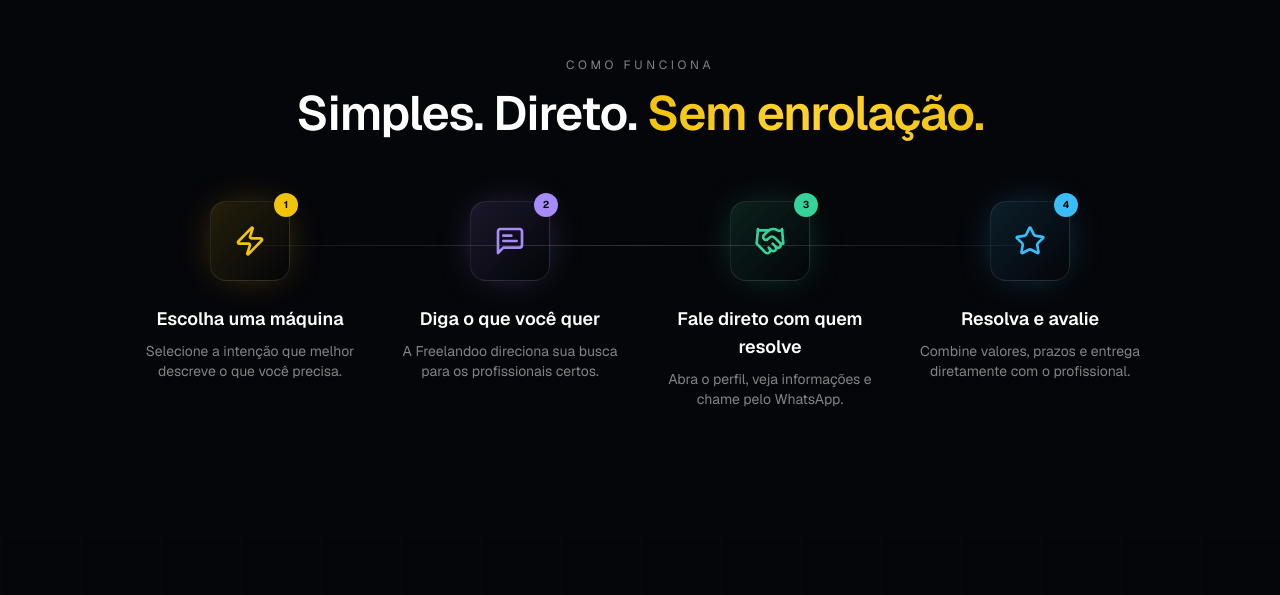
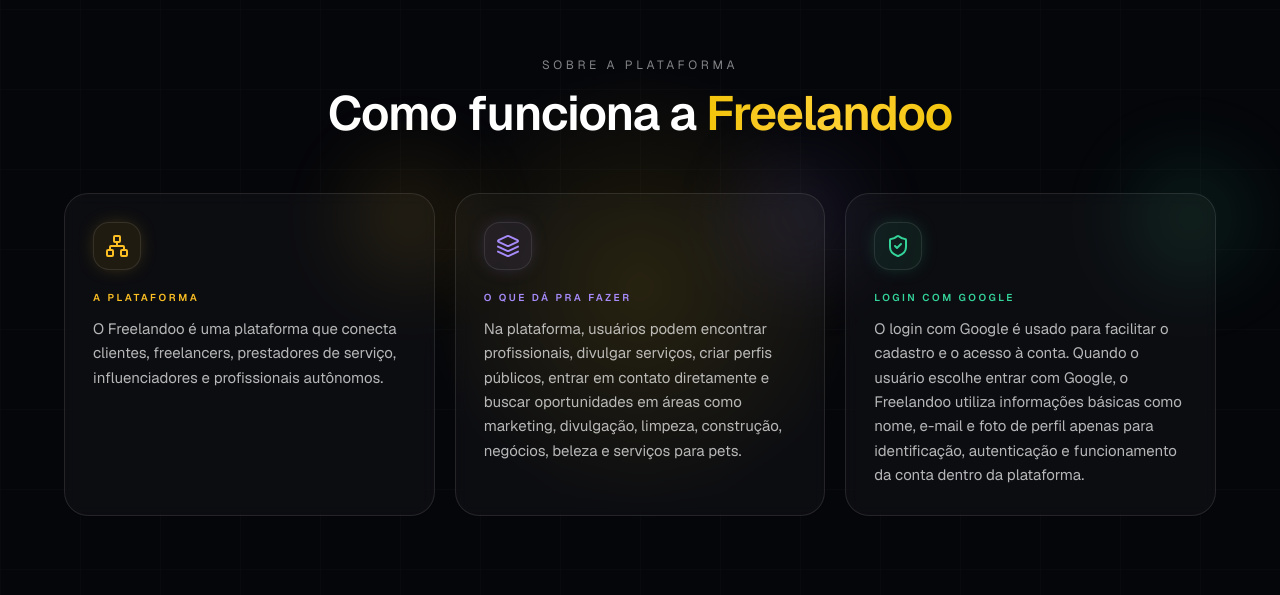
Before and after one commit to freelandoo/freelandoo-frontend, a Next.js app: page / in a window 1280 px wide. Shown: the part 3385-3980 px from the top of the page. Built offline with nearby package versions, Linux system fonts and the light colour scheme; no server answers.

Commit message:
feat(home): adiciona seção 'Como funciona a Freelandoo' após o ranking

```diff
--- a/app/(with-footer)/page.tsx
+++ b/app/(with-footer)/page.tsx
@@ -10,6 +10,7 @@ import {
   TrustSection,
   ForProfessionalsSection,
   AffiliatesSection,
+  AboutFreelandooSection,
   FinalCTASection,
 } from "@/components/home"
 
@@ -46,6 +47,7 @@ export default function HomePage() {
       <MachinesGridSection />
       <PopularShortcutsSection />
       <RankingSection />
+      <AboutFreelandooSection />
       <HowItWorksSection />
       <NewCategoriesSection />
       <TrustSection />
--- a/components/home/index.ts
+++ b/components/home/index.ts
@@ -20,4 +20,5 @@ export {
   PopularShortcutsSection,
   ForProfessionalsSection,
   AffiliatesSection,
+  AboutFreelandooSection,
 } from "./machines"
--- /dev/null
+++ b/components/home/machines/about-freelandoo-section.tsx
@@ -0,0 +1,127 @@
+"use client"
+
+import { motion } from "framer-motion"
+import { Network, Layers, ShieldCheck } from "lucide-react"
+
+const BLOCKS = [
+  {
+    icon: Network,
+    eyebrow: "A plataforma",
+    text:
+      "O Freelandoo é uma plataforma que conecta clientes, freelancers, prestadores de serviço, influenciadores e profissionais autônomos.",
+    accent: "#fbbf24",
+    glow: "rgba(251,191,36,0.35)",
+  },
+  {
+    icon: Layers,
+    eyebrow: "O que dá pra fazer",
+    text:
+      "Na plataforma, usuários podem encontrar profissionais, divulgar serviços, criar perfis públicos, entrar em contato diretamente e buscar oportunidades em áreas como marketing, divulgação, limpeza, construção, negócios, beleza e serviços para pets.",
+    accent: "#a78bfa",
+    glow: "rgba(167,139,250,0.35)",
+  },
+  {
+    icon: ShieldCheck,
+    eyebrow: "Login com Google",
+    text:
+      "O login com Google é usado para facilitar o cadastro e o acesso à conta. Quando o usuário escolhe entrar com Google, o Freelandoo utiliza informações básicas como nome, e-mail e foto de perfil apenas para identificação, autenticação e funcionamento da conta dentro da plataforma.",
+    accent: "#34d399",
+    glow: "rgba(52,211,153,0.35)",
+  },
+]
+
+export function AboutFreelandooSection() {
+  return (
+    <section
+      id="como-funciona-freelandoo"
+      className="relative overflow-hidden bg-machines-dark py-24 text-white md:py-32"
+    >
+      <div
+        aria-hidden
+        className="pointer-events-none absolute inset-0 opacity-[0.04]"
+        style={{
+          backgroundImage:
+            "linear-gradient(rgba(255,255,255,0.4) 1px, transparent 1px), linear-gradient(90deg, rgba(255,255,255,0.4) 1px, transparent 1px)",
+          backgroundSize: "80px 80px",
+        }}
+      />
+      <div
+        aria-hidden
+        className="pointer-events-none absolute left-1/2 top-1/2 h-[480px] w-[480px] -translate-x-1/2 -translate-y-1/2 rounded-full"
+        style={{
+          background:
+            "radial-gradient(circle, rgba(230,184,0,0.12), transparent 65%)",
+        }}
+      />
+
+      <div className="container relative z-10 mx-auto px-4">
+        <motion.div
+          initial={{ opacity: 0, y: 24 }}
+          whileInView={{ opacity: 1, y: 0 }}
+          viewport={{ once: true, margin: "-80px" }}
+          transition={{ duration: 0.7 }}
+          className="mx-auto max-w-3xl text-center"
+        >
+          <p className="mb-4 text-xs uppercase tracking-[0.3em] text-white/50">
+            Sobre a plataforma
+          </p>
+          <h2 className="text-balance text-3xl font-semibold tracking-tight md:text-5xl">
+            Como funciona a{" "}
+            <span className="bg-gradient-to-r from-primary via-amber-300 to-primary bg-clip-text text-transparent">
+              Freelandoo
+            </span>
+          </h2>
+        </motion.div>
+
+        <div className="mx-auto mt-14 grid max-w-6xl grid-cols-1 gap-5 md:grid-cols-3">
+          {BLOCKS.map((b, i) => {
+            const Icon = b.icon
+            return (
+              <motion.div
+                key={b.eyebrow}
+                initial={{ opacity: 0, y: 20 }}
+                whileInView={{ opacity: 1, y: 0 }}
+                viewport={{ once: true, margin: "-40px" }}
+                transition={{ duration: 0.55, delay: i * 0.1 }}
+                className="group relative flex flex-col rounded-3xl border border-white/10 bg-white/[0.03] p-7 backdrop-blur transition hover:border-white/20"
+                onMouseEnter={(e) => {
+                  ;(e.currentTarget as HTMLElement).style.boxShadow = `0 0 60px -18px ${b.glow}`
+                }}
+                onMouseLeave={(e) => {
+                  ;(e.currentTarget as HTMLElement).style.boxShadow = `0 0 0 0 transparent`
+                }}
+              >
+                <div
+                  aria-hidden
+                  className="pointer-events-none absolute -right-10 -top-10 h-32 w-32 rounded-full opacity-30 blur-2xl transition-opacity duration-500 group-hover:opacity-70"
+                  style={{ background: b.glow }}
+                />
+
+                <div
+                  className="relative flex h-12 w-12 items-center justify-center rounded-2xl border border-white/10 transition-transform duration-300 group-hover:scale-[1.06]"
+                  style={{
+                    background: `${b.accent}14`,
+                    boxShadow: `0 0 20px -6px ${b.glow}`,
+                  }}
+                >
+                  <Icon className="h-6 w-6" style={{ color: b.accent }} />
+                </div>
+
+                <p
+                  className="relative mt-5 text-[10px] font-semibold uppercase tracking-[0.25em]"
+                  style={{ color: b.accent }}
+                >
+                  {b.eyebrow}
+                </p>
+
+                <p className="relative mt-3 text-sm leading-relaxed text-white/70 md:text-[15px]">
+                  {b.text}
+                </p>
+              </motion.div>
+            )
+          })}
+        </div>
+      </div>
+    </section>
+  )
+}
--- a/components/home/machines/index.ts
+++ b/components/home/machines/index.ts
@@ -20,5 +20,6 @@ export { SegmentationCards } from "./segmentation-cards"
 export { PopularShortcutsSection } from "./popular-shortcuts"
 export { ForProfessionalsSection } from "./for-professionals-section"
 export { AffiliatesSection } from "./affiliates-section"
+export { AboutFreelandooSection } from "./about-freelandoo-section"
 export { MACHINES, getMachine } from "./tokens"
 export type { MachineId, MachineTheme } from "./tokens"
```
